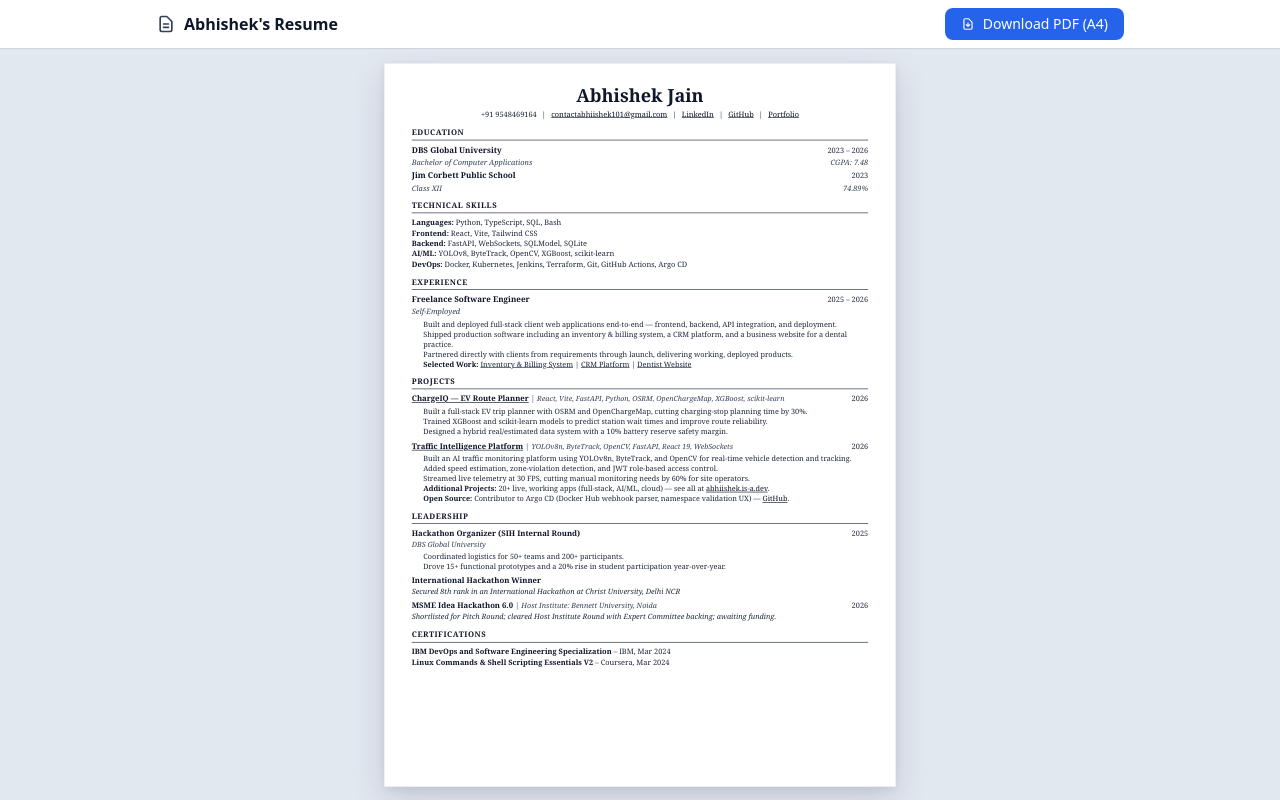
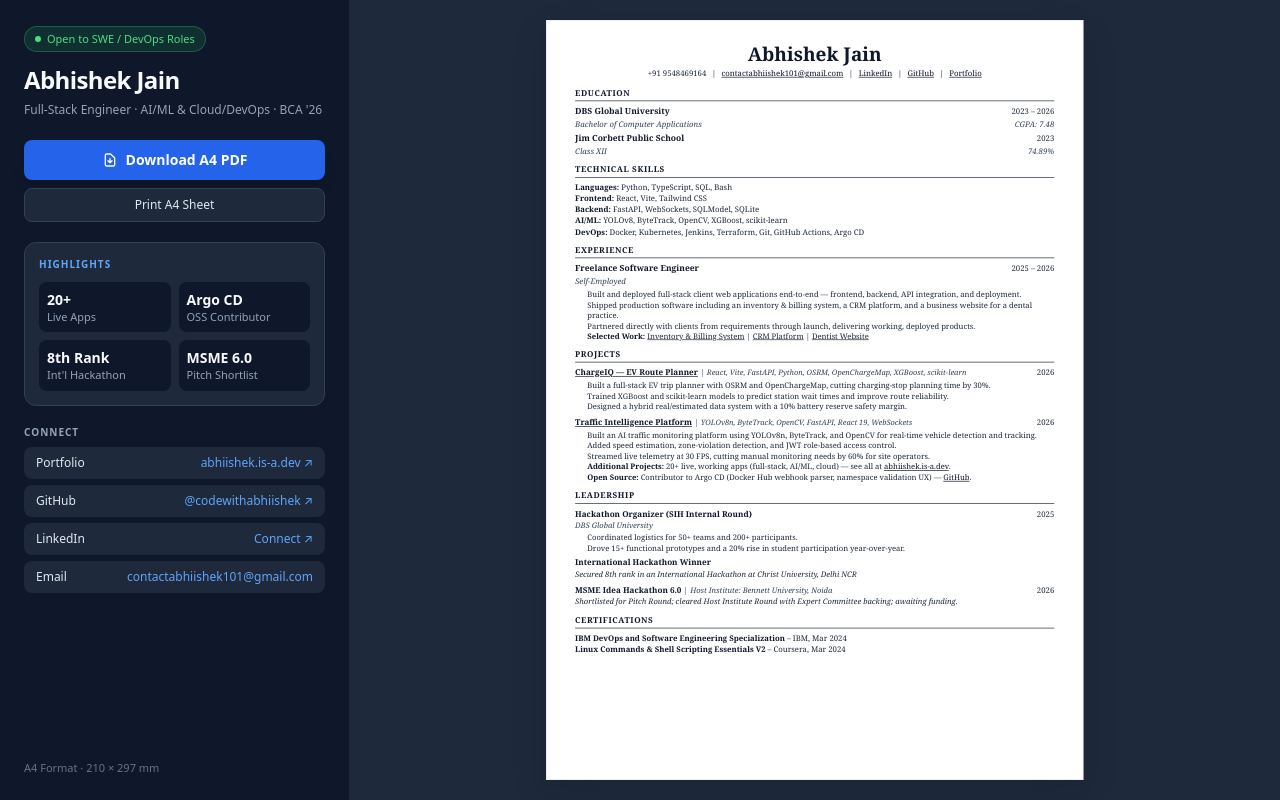
Before and after one commit to codewithabhiishek/resume-website, a React (Vite) app: page / in a window 1280 px wide. Built offline with nearby package versions, Linux system fonts and the light colour scheme.

Commit message:
feat(ui): add sleek desktop sidebar alongside A4 sheet and polish README

```diff
--- a/src/App.tsx
+++ b/src/App.tsx
@@ -14,16 +14,17 @@ function App() {
 
   useEffect(() => {
     const updateScale = () => {
-      const desktop = window.innerWidth >= 860;
+      const desktop = window.innerWidth >= 1024;
       setIsDesktop(desktop);
       if (!desktop) {
         setScale(1);
         return;
       }
-      const availW = window.innerWidth - 40;
-      const availH = window.innerHeight - 76;
+      // Account for left sidebar (310px) + gaps/padding
+      const availW = window.innerWidth - 380;
+      const availH = window.innerHeight - 40;
       const next = Math.min(1, availW / A4_WIDTH, availH / A4_HEIGHT);
-      setScale(Math.max(0.45, next));
+      setScale(Math.max(0.48, next));
     };
     updateScale();
     window.addEventListener('resize', updateScale);
@@ -104,58 +105,191 @@ function App() {
 
   return (
     <div
-      className="min-h-screen lg:h-screen lg:overflow-hidden flex flex-col"
-      style={{ backgroundColor: '#e2e8f0' }}
+      className="min-h-screen lg:h-screen lg:overflow-hidden flex flex-col lg:flex-row"
+      style={{ backgroundColor: '#0f172a' }}
     >
-      {/* Top Bar */}
+      {/* Mobile Top Bar */}
       <div
-        className="no-print shrink-0 z-50"
+        className="no-print lg:hidden shrink-0 z-50 px-4 py-2.5 flex items-center justify-between"
         style={{
-          backgroundColor: '#ffffff',
-          borderBottom: '1px solid #cbd5e1',
+          backgroundColor: '#0f172a',
+          borderBottom: '1px solid #1e293b',
         }}
       >
-        <div className="max-w-[1000px] mx-auto px-4 py-2 flex items-center justify-between">
         <div className="flex items-center gap-2">
-            <svg className="w-5 h-5" style={{ color: '#334155' }} fill="none" stroke="currentColor" viewBox="0 0 24 24">
+          <svg className="w-5 h-5" style={{ color: '#60a5fa' }} fill="none" stroke="currentColor" viewBox="0 0 24 24">
             <path strokeLinecap="round" strokeLinejoin="round" strokeWidth={2} d="M9 12h6m-6 4h6m2 5H7a2 2 0 01-2-2V5a2 2 0 012-2h5.586a1 1 0 01.707.293l5.414 5.414a1 1 0 01.293.707V19a2 2 0 01-2 2z" />
           </svg>
-            <span className="font-semibold text-sm sm:text-base" style={{ color: '#0f172a', fontFamily: 'system-ui, sans-serif' }}>
+          <span className="font-semibold text-sm" style={{ color: '#f8fafc', fontFamily: 'system-ui, sans-serif' }}>
             Abhishek&apos;s Resume
           </span>
         </div>
         <button
           onClick={handleDownloadPDF}
           disabled={isDownloading}
-            className="flex items-center gap-2 px-4 py-1.5 text-xs sm:text-sm font-medium rounded-lg transition-all disabled:opacity-60 disabled:cursor-not-allowed cursor-pointer"
+          className="flex items-center gap-1.5 px-3.5 py-1.5 text-xs font-medium rounded-lg transition-all disabled:opacity-60 cursor-pointer"
           style={{
             backgroundColor: '#2563eb',
             color: '#ffffff',
             fontFamily: 'system-ui, sans-serif',
           }}
         >
+          {isDownloading ? 'Generating...' : 'Download PDF'}
+        </button>
+      </div>
+
+      {/* Desktop Left Sidebar (eliminates empty side space & gives quick actions/highlights) */}
+      <aside
+        className="no-print hidden lg:flex lg:w-[320px] xl:w-[350px] shrink-0 flex-col justify-between p-6"
+        style={{
+          backgroundColor: '#0f172a',
+          borderRight: '1px solid #1e293b',
+          fontFamily: 'system-ui, -apple-system, sans-serif',
+        }}
+      >
+        <div className="space-y-5">
+          {/* Identity */}
+          <div>
+            <div
+              className="inline-flex items-center gap-1.5 px-2.5 py-1 rounded-full text-[11px] font-medium mb-3"
+              style={{ backgroundColor: 'rgba(34, 197, 94, 0.14)', color: '#4ade80', border: '1px solid rgba(74, 222, 128, 0.25)' }}
+            >
+              <span className="w-1.5 h-1.5 rounded-full" style={{ backgroundColor: '#4ade80' }} />
+              Open to SWE / DevOps Roles
+            </div>
+            <h2 className="text-2xl font-bold tracking-tight" style={{ color: '#f8fafc' }}>
+              Abhishek Jain
+            </h2>
+            <p className="text-xs mt-1 leading-relaxed" style={{ color: '#94a3b8' }}>
+              Full-Stack Engineer · AI/ML &amp; Cloud/DevOps · BCA &apos;26
+            </p>
+          </div>
+
+          {/* Primary Actions */}
+          <div className="space-y-2">
+            <button
+              onClick={handleDownloadPDF}
+              disabled={isDownloading}
+              className="w-full flex items-center justify-center gap-2 px-4 py-2.5 text-sm font-semibold rounded-lg transition-all disabled:opacity-60 disabled:cursor-not-allowed cursor-pointer shadow-lg"
+              style={{
+                backgroundColor: '#2563eb',
+                color: '#ffffff',
+              }}
+            >
               {isDownloading ? (
                 <>
-                <svg className="animate-spin w-3.5 h-3.5" fill="none" viewBox="0 0 24 24">
+                  <svg className="animate-spin w-4 h-4" fill="none" viewBox="0 0 24 24">
                     <circle className="opacity-25" cx="12" cy="12" r="10" stroke="currentColor" strokeWidth="4"></circle>
                     <path className="opacity-75" fill="currentColor" d="M4 12a8 8 0 018-8V0C5.373 0 0 5.373 0 12h4zm2 5.291A7.962 7.962 0 014 12H0c0 3.042 1.135 5.824 3 7.938l3-2.647z"></path>
                   </svg>
-                Generating PDF...
+                  Generating A4 PDF...
                 </>
               ) : (
                 <>
-                <svg className="w-3.5 h-3.5" fill="none" stroke="currentColor" viewBox="0 0 24 24">
+                  <svg className="w-4 h-4" fill="none" stroke="currentColor" viewBox="0 0 24 24">
                     <path strokeLinecap="round" strokeLinejoin="round" strokeWidth={2} d="M12 10v6m0 0l-3-3m3 3l3-3m2 8H7a2 2 0 01-2-2V5a2 2 0 012-2h5.586a1 1 0 01.707.293l5.414 5.414a1 1 0 01.293.707V19a2 2 0 01-2 2z" />
                   </svg>
-                Download PDF (A4)
+                  Download A4 PDF
                 </>
               )}
             </button>
+            <button
+              onClick={() => window.print()}
+              className="w-full flex items-center justify-center gap-2 px-4 py-2 text-xs font-medium rounded-lg transition-colors cursor-pointer"
+              style={{
+                backgroundColor: '#1e293b',
+                color: '#e2e8f0',
+                border: '1px solid #334155',
+              }}
+            >
+              Print A4 Sheet
+            </button>
+          </div>
+
+          {/* Quick Highlights */}
+          <div
+            className="rounded-xl p-3.5 space-y-2.5"
+            style={{ backgroundColor: '#1e293b', border: '1px solid #334155' }}
+          >
+            <div className="text-[10px] font-bold uppercase tracking-widest" style={{ color: '#60a5fa' }}>
+              Highlights
+            </div>
+            <div className="grid grid-cols-2 gap-2 text-xs">
+              <div className="p-2 rounded-lg" style={{ backgroundColor: '#0f172a' }}>
+                <div className="font-bold text-sm" style={{ color: '#f8fafc' }}>20+</div>
+                <div className="text-[11px]" style={{ color: '#94a3b8' }}>Live Apps</div>
+              </div>
+              <div className="p-2 rounded-lg" style={{ backgroundColor: '#0f172a' }}>
+                <div className="font-bold text-sm" style={{ color: '#f8fafc' }}>Argo CD</div>
+                <div className="text-[11px]" style={{ color: '#94a3b8' }}>OSS Contributor</div>
+              </div>
+              <div className="p-2 rounded-lg" style={{ backgroundColor: '#0f172a' }}>
+                <div className="font-bold text-sm" style={{ color: '#f8fafc' }}>8th Rank</div>
+                <div className="text-[11px]" style={{ color: '#94a3b8' }}>Int&apos;l Hackathon</div>
+              </div>
+              <div className="p-2 rounded-lg" style={{ backgroundColor: '#0f172a' }}>
+                <div className="font-bold text-sm" style={{ color: '#f8fafc' }}>MSME 6.0</div>
+                <div className="text-[11px]" style={{ color: '#94a3b8' }}>Pitch Shortlist</div>
+              </div>
             </div>
           </div>
 
+          {/* Direct Links */}
+          <div className="space-y-1.5 text-xs">
+            <div className="text-[10px] font-bold uppercase tracking-widest mb-2" style={{ color: '#94a3b8' }}>
+              Connect
+            </div>
+            <a
+              href="https://abhiishek.is-a.dev/"
+              target="_blank"
+              rel="noopener noreferrer"
+              className="flex items-center justify-between px-3 py-2 rounded-lg transition-colors"
+              style={{ backgroundColor: '#1e293b', color: '#e2e8f0' }}
+            >
+              <span>Portfolio</span>
+              <span style={{ color: '#60a5fa' }}>abhiishek.is-a.dev ↗</span>
+            </a>
+            <a
+              href="https://github.com/codewithabhiishek"
+              target="_blank"
+              rel="noopener noreferrer"
+              className="flex items-center justify-between px-3 py-2 rounded-lg transition-colors"
+              style={{ backgroundColor: '#1e293b', color: '#e2e8f0' }}
+            >
+              <span>GitHub</span>
+              <span style={{ color: '#60a5fa' }}>@codewithabhiishek ↗</span>
+            </a>
+            <a
+              href="https://www.linkedin.com/in/codewithabhiishek"
+              target="_blank"
+              rel="noopener noreferrer"
+              className="flex items-center justify-between px-3 py-2 rounded-lg transition-colors"
+              style={{ backgroundColor: '#1e293b', color: '#e2e8f0' }}
+            >
+              <span>LinkedIn</span>
+              <span style={{ color: '#60a5fa' }}>Connect ↗</span>
+            </a>
+            <a
+              href="mailto:contactabhiishek101@gmail.com"
+              className="flex items-center justify-between px-3 py-2 rounded-lg transition-colors"
+              style={{ backgroundColor: '#1e293b', color: '#e2e8f0' }}
+            >
+              <span>Email</span>
+              <span className="truncate ml-2" style={{ color: '#60a5fa' }}>contactabhiishek101@gmail.com</span>
+            </a>
+          </div>
+        </div>
+
+        <div className="text-[11px]" style={{ color: '#64748b' }}>
+          A4 Format · 210 × 297 mm
+        </div>
+      </aside>
+
       {/* Centered A4 Viewport */}
-      <main className="flex-1 min-h-0 flex items-center justify-center p-3 lg:p-4 overflow-y-auto lg:overflow-hidden">
+      <main
+        className="flex-1 min-h-0 flex items-center justify-center p-3 lg:p-5 overflow-y-auto lg:overflow-hidden"
+        style={{ backgroundColor: '#1e293b' }}
+      >
         <div
           className="a4-scale-wrapper"
           style={
```
Also changed, not shown: 1 other file (tests, documents, lock files or other folders). Lines whose indentation alone changed are shown as unchanged.
